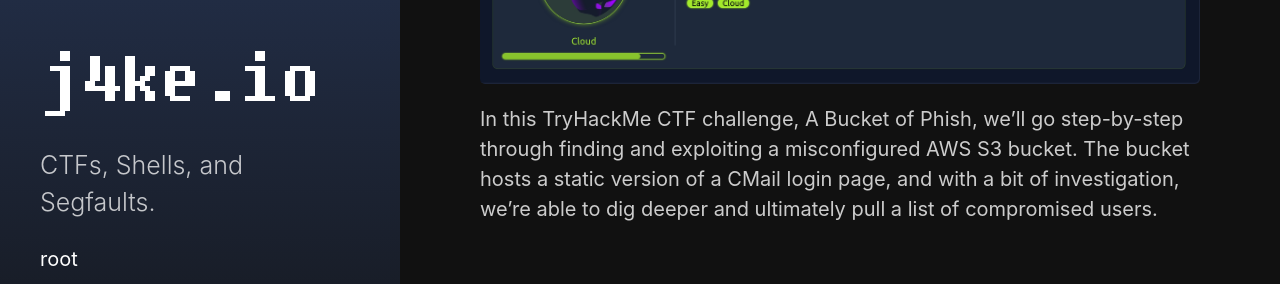
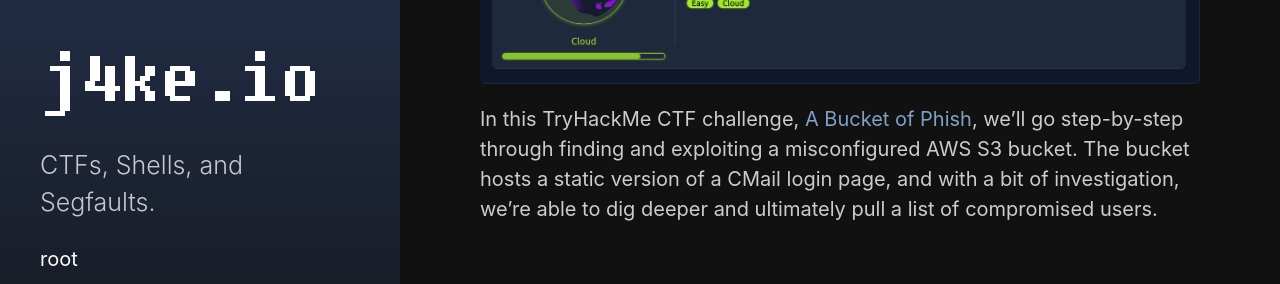
Before and after one commit to j4ke-exe/j4ke.io, a Jekyll site: the page built from _posts/2025-05-23-a-bucket-of-phish-ctf-tryhackme.md, in a window 1280 px wide and 900 px high. Shown: the part 371-655 px from the top of the window. Built offline with Jekyll 4.4.1, drawn with Linux system fonts in a browser that asks for light colours; some of the changed lines change nothing that is shown.

Commit message:
Fixed filepath for media

````diff
--- a/_posts/2025-05-23-a-bucket-of-phish-ctf-tryhackme.md
+++ b/_posts/2025-05-23-a-bucket-of-phish-ctf-tryhackme.md
@@ -7,9 +7,9 @@
   - ctfs
 ---
 
-![](https://github.com/j4ke-exe/j4ke.io/blob/main/assets/media/a-bucket-of-phish-banner.jpeg){: .center-image }
+![](https://raw.githubusercontent.com/j4ke-exe/j4ke.io/refs/heads/main/assets/media/a-bucket-of-phish-banner.jpeg){: .center-image }
 
-In this TryHackMe CTF challenge, A Bucket of Phish, we’ll go step-by-step through finding and exploiting a misconfigured AWS S3 bucket. The bucket hosts a static version of a CMail login page, and with a bit of investigation, we’re able to dig deeper and ultimately pull a list of compromised users.
+In this TryHackMe CTF challenge, [A Bucket of Phish](https://tryhackme.com/room/hfb1abucketofphish), we’ll go step-by-step through finding and exploiting a misconfigured AWS S3 bucket. The bucket hosts a static version of a CMail login page, and with a bit of investigation, we’re able to dig deeper and ultimately pull a list of compromised users.
 
 <br>
 ## Step 1: Initial Recon
@@ -20,7 +20,7 @@
 http://darkinjector-phish.s3-website-us-west-2.amazonaws.com
 ```
 
-![](https://github.com/j4ke-exe/j4ke.io/blob/main/assets/media/a-bucket-of-phish-cmail.jpeg){: .center-image }
+![](https://raw.githubusercontent.com/j4ke-exe/j4ke.io/refs/heads/main/assets/media/a-bucket-of-phish-cmail.jpeg){: .center-image }
 
 We inspect the website content to understand what kind of application is hosted.
 
````
